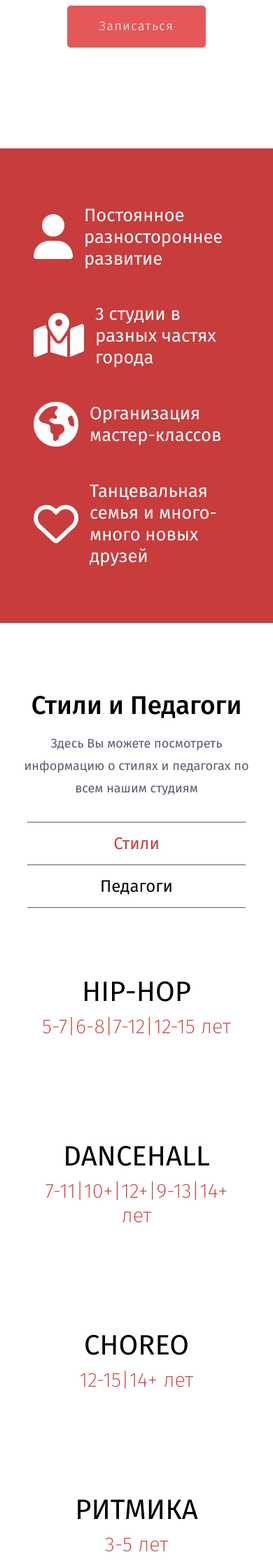
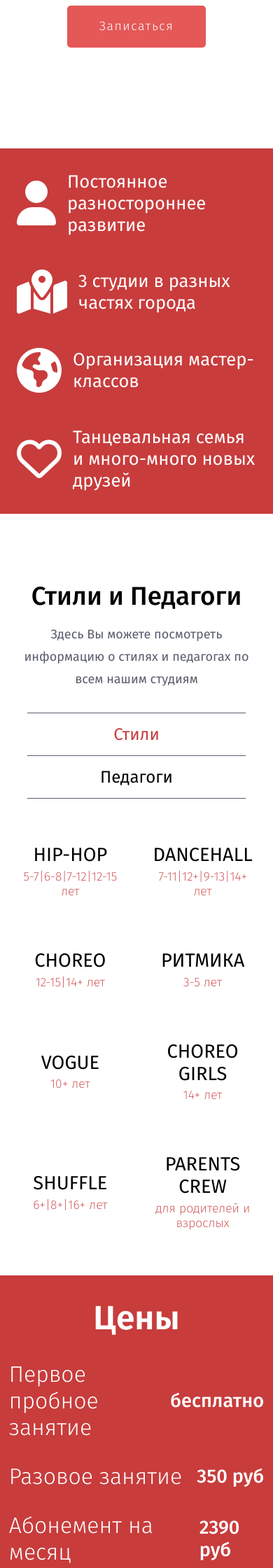
Before and after one commit to andy-devs/dancestudio-website, a PHP site: page / in a window 390 px wide. Shown: the part 445-2685 px from the top of the page at 70% size. Run offline with PHP 8.4, Linux system fonts and the light colour scheme; some libraries are stand-ins or nearby versions.

Commit message:
mobile final

```diff
--- a/index.html
+++ b/index.html
@@ -170,7 +170,7 @@
 								DANCEHALL
 							</h3>
 							<p class="info__tab__styles-item__text">
-								7-11|10+|12+|9-13|14+ лет
+								7-11|12+|9-13|14+ лет
 							</p>
 						</a>
 						<a href="/" class="info__tab__styles-item">
--- a/style.css
+++ b/style.css
@@ -268,7 +268,7 @@ li > .header-btn {
 	flex-direction: column;
 	align-items: center;
 	justify-content: center;
-	padding: 4rem 3rem;
+	padding: 3rem 1.5rem;
 	color: var(--color-black);
 	background-color: var(--color-white);
 	border-radius: 5px;
@@ -303,8 +303,8 @@ li > .header-btn {
 }
 
 .info__tab__teachers {
-	grid-template-columns: repeat(auto-fit, minmax(300px, 1fr));
-	grid-gap: 2rem;
+	grid-template-columns: repeat(auto-fit, minmax(200px, 1fr));
+	grid-gap: 1rem;
 	margin: 0 auto;
 	max-width: 95%;
 }
@@ -350,6 +350,10 @@ li > .header-btn {
 .info__tab__teachers-item__group {
 	color: var(--color-dark-red);
 	font-size: 1.2rem;
+}
+
+.info__tabs {
+	min-width: 100%;
 }
 
 #price {
@@ -816,6 +820,7 @@ li > .header-btn {
 		padding: 3rem 0rem;
 	}
 	.form__body {
+		align-items: center;
 		min-width: 50px;
 		max-width: 300px;
 	}
@@ -836,6 +841,66 @@ li > .header-btn {
 	.price__block-item__head {
 		padding-right: 1rem;
 	}
+	.info__tab__styles {
+		grid-template-columns: repeat(auto-fit, minmax(180px, 1fr));
+		grid-gap: 0.5rem;
+	}
+	.info__tab__styles-item {
+		padding: 3rem 1.5rem;
+	}
+	.info__tab__styles-item__head {
+		font-size: 2.2rem;
+		margin-bottom: 0.5rem;
+	}
+	.info__tab__styles-item__text {
+		font-size: 1.5rem;
+	}
+	.info__tab__teachers {
+		grid-template-columns: repeat(auto-fit, minmax(150px, 1fr));
+		grid-gap: 0.5rem;
+	}
+	.info__tab__teachers-item {
+		padding: 1rem;
+	}
+	.info__tab__teachers-item__name {
+		font-size: 2rem;
+		margin-bottom: 0.5rem;
+	}
+	.info__tab__teachers-item__group {
+		font-size: 1.2rem;
+	}
+}
+@media (max-width: 410px) {
+	.info__tab__styles {
+		grid-template-columns: repeat(auto-fit, minmax(120px, 1fr));
+		grid-gap: 0.5rem;
+	}
+	.info__tab__styles-item {
+		padding: 2rem 1rem;
+	}
+	.info__tab__styles-item__head {
+		font-size: 1.7rem;
+		margin-bottom: 0.3rem;
+	}
+	.info__tab__styles-item__text {
+		font-size: 1.1rem;
+	}
+	.info__tab__teachers {
+		grid-template-columns: repeat(auto-fit, minmax(120px, 1fr));
+		grid-gap: 0.5rem;
+	}
+	.info__tab__teachers-item {
+		padding: 1rem;
+	}
+	.info__tab__teachers-item__name {
+		font-size: 1.4rem;
+		font-weight: 400;
+		margin-bottom: 0.3rem;
+	}
+	.info__tab__teachers-item__group {
+		font-size: 1rem;
+		font-weight: 300;
+	}
 }
 @media (max-width: 920px) {
 	.header__nav-links {
@@ -852,6 +917,12 @@ li > .header-btn {
 	}
 }
 @media (max-width: 767px) {
+	.price {
+		padding: 2rem 0.8rem;
+	}
+	.about {
+		padding: 2rem 1.5rem;
+	}
 	.contacts__info {
 		display: flex;
 		flex-direction: column-reverse;
@@ -1019,13 +1090,7 @@ li > .header-btn {
 		margin-top: 1rem;
 		margin-bottom: 2rem;
 	}
-	.info__text {
-		margin: 0 auto;
-		width: 40rem;
-	}
-	.info__tabs {
-		min-width: 100%;
-	}
+
 	.info__tabs__nav {
 		max-width: 50rem;
 		min-width: 20rem;
```
